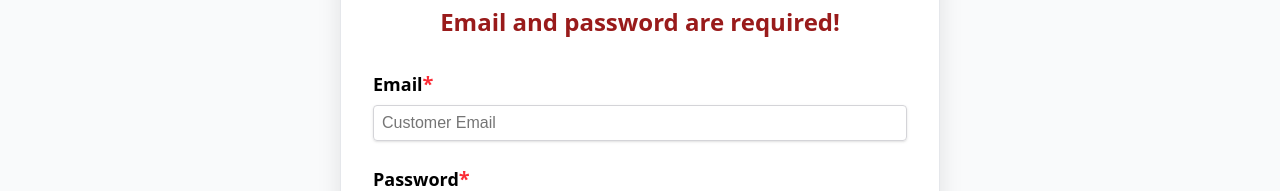
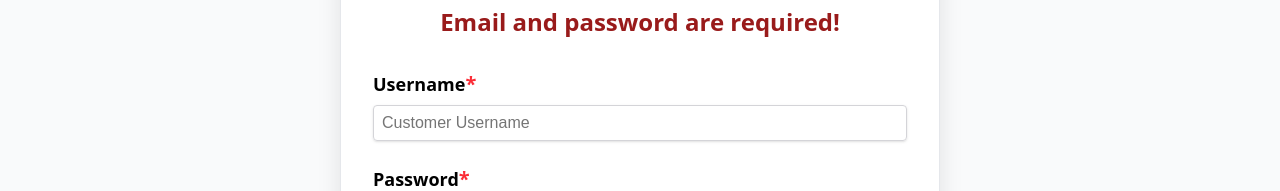
Before and after one commit to odqz/module-c-practice-2, a React (Vite) app: page /login in a window 1280 px wide. Shown: the part 384-575 px from the top of the page. Built offline with nearby package versions, Linux system fonts and the light colour scheme.

Commit message:
added user login so auth token is saved to local storage

```diff
--- a/src/pages/Login.jsx
+++ b/src/pages/Login.jsx
@@ -1,6 +1,24 @@
 import { Layout } from '../components/page/Layout'
+import { API } from '../components/api/Api'
+import { useState } from 'react'
+import { useNavigate } from 'react-router-dom'
 
 export function Login() {
+  const nav = useNavigate()
+  const [username, setUsername] = useState('')
+  const [password, setPassword] = useState('')
+
+  function authenticateUser(e) {
+    e.preventDefault()
+
+    API.post('/auth/login', {'username': username, 'password': password})
+    .then(res => {
+      localStorage.setItem('auth-token', res.data.accessToken)
+      nav('/')
+    })
+    .catch(err => console.error(err))
+  }
+
   return (
     <>
       <Layout>
@@ -15,14 +33,21 @@ export function Login() {
               {/* <!-- Error message placeholder --> */}
               <p className="login-error">Email and password are required!</p>
 
-              <form className="login-form">
+              <form className="login-form" onSubmit={authenticateUser}>
                 {/* <!-- Email --> */}
                 <div className="form-group">
-                  <label htmlFor="email">
-                    Email
+                  <label htmlFor="username">
+                    Username
                     <span className="required">*</span>
                   </label>
-                  <input type="email" id="email" placeholder="Customer Email" />
+                  <input
+                    type="text"
+                    id="username"
+                    placeholder="Customer Username"
+                    required
+                    onChange={(e) => {setUsername(e.target.value)}}
+                    value={username}
+                  />
                 </div>
 
                 {/* <!-- Password --> */}
@@ -35,6 +60,9 @@ export function Login() {
                     type="password"
                     id="password"
                     placeholder="Customer Password"
+                    required
+                    onChange={(e) => {setPassword(e.target.value)}}
+                    value={password}
                   />
                 </div>
 
```
